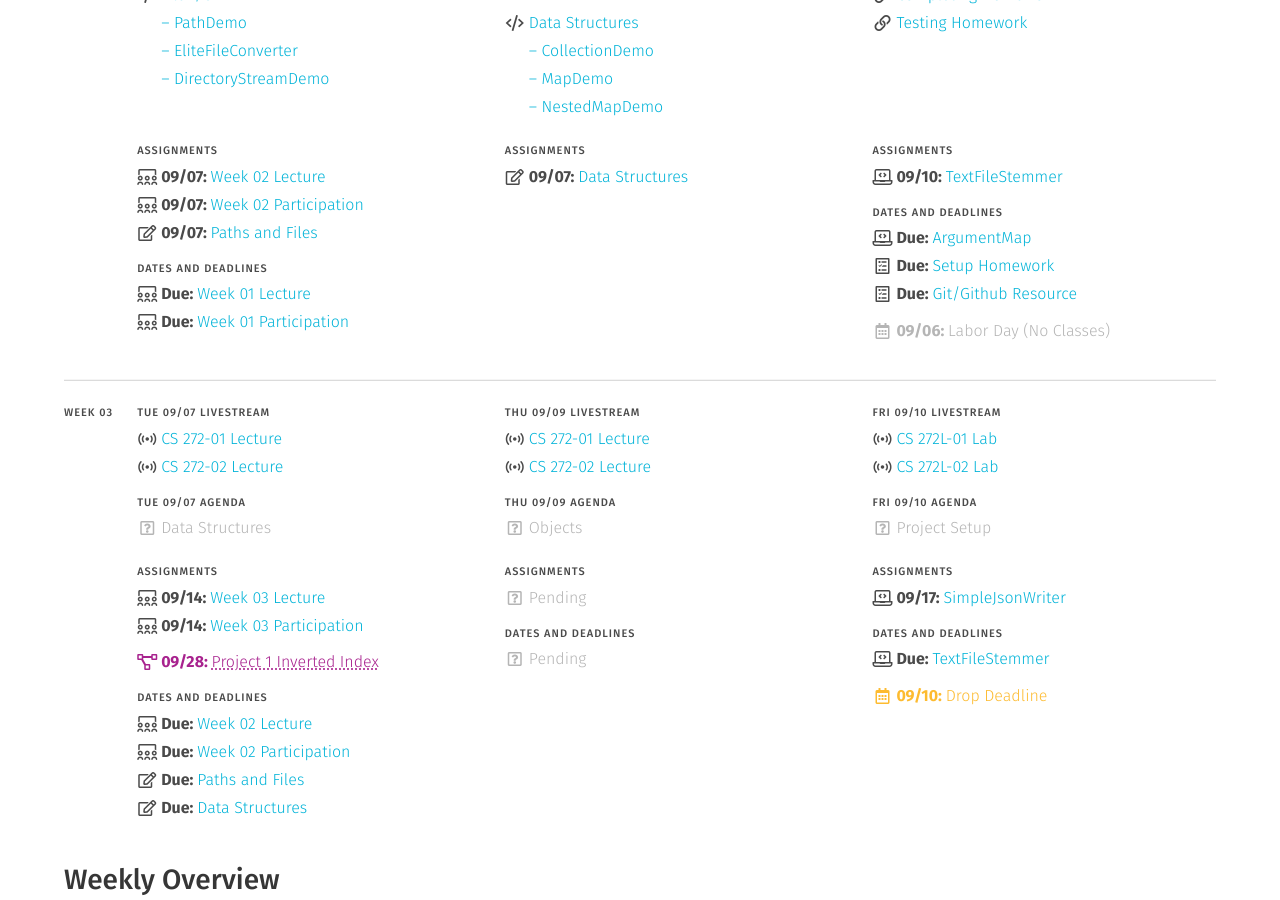
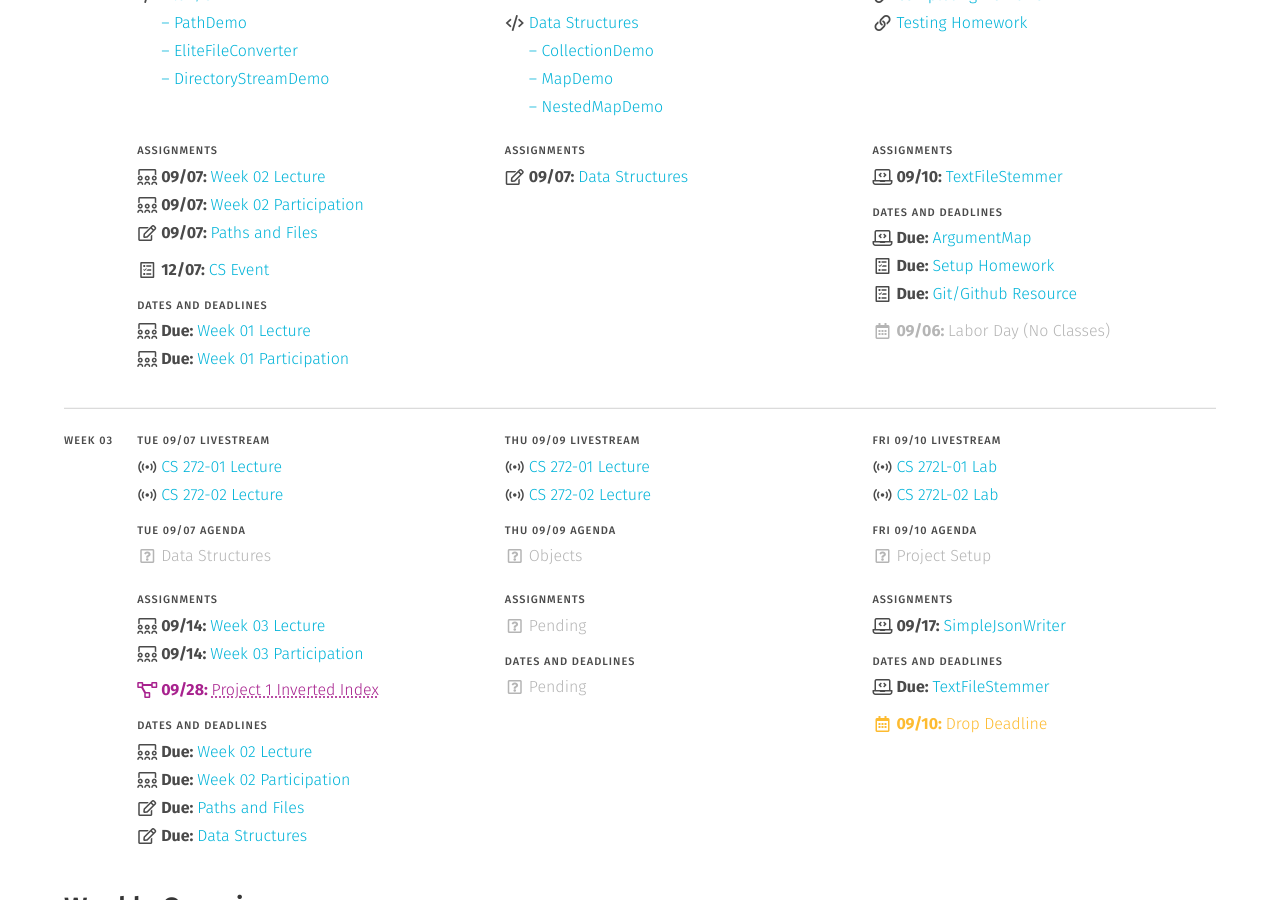
Before and after one commit to usf-cs272-fall2021/usf-cs272-fall2021.github.io, a Jekyll site: the page built from index.md, in a window 1280 px wide and 900 px high, scrolled down 742 px. Built offline with Jekyll 4.4.1, drawn with Linux system fonts in a browser that asks for light colours.

Commit message:
Adding event assignment

```diff
--- a/_data/participation.yml
+++ b/_data/participation.yml
@@ -21,3 +21,9 @@
   text: 'Git/Github Resource'
   link: 'https://usfca.instructure.com/courses/1602551/assignments/7126537'
   date: 2021-09-03
+
+cs_event:
+  <<: *default
+  text: 'CS Event'
+  link: 'https://usfca.instructure.com/courses/1602551/assignments/7127389'
+  date: 2021-12-07
```
Also changed, not shown: _data/schedule.yml (+8 -0 lines).
